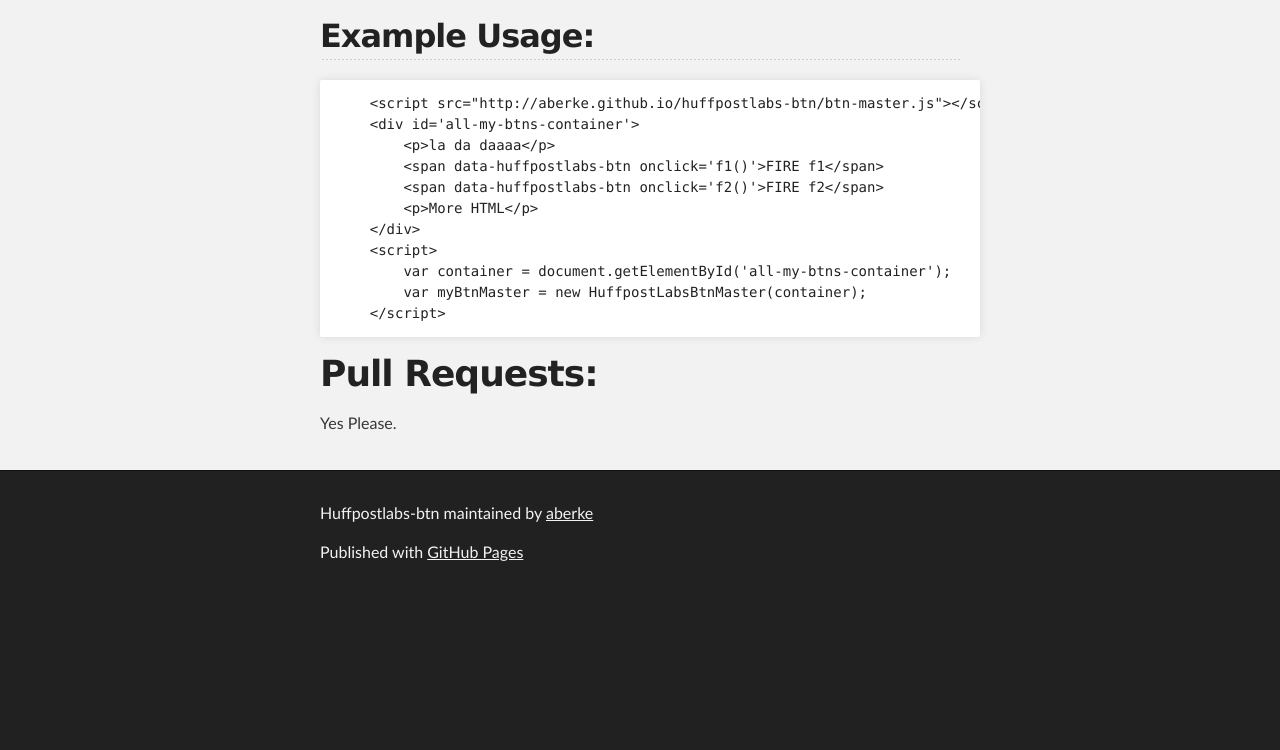
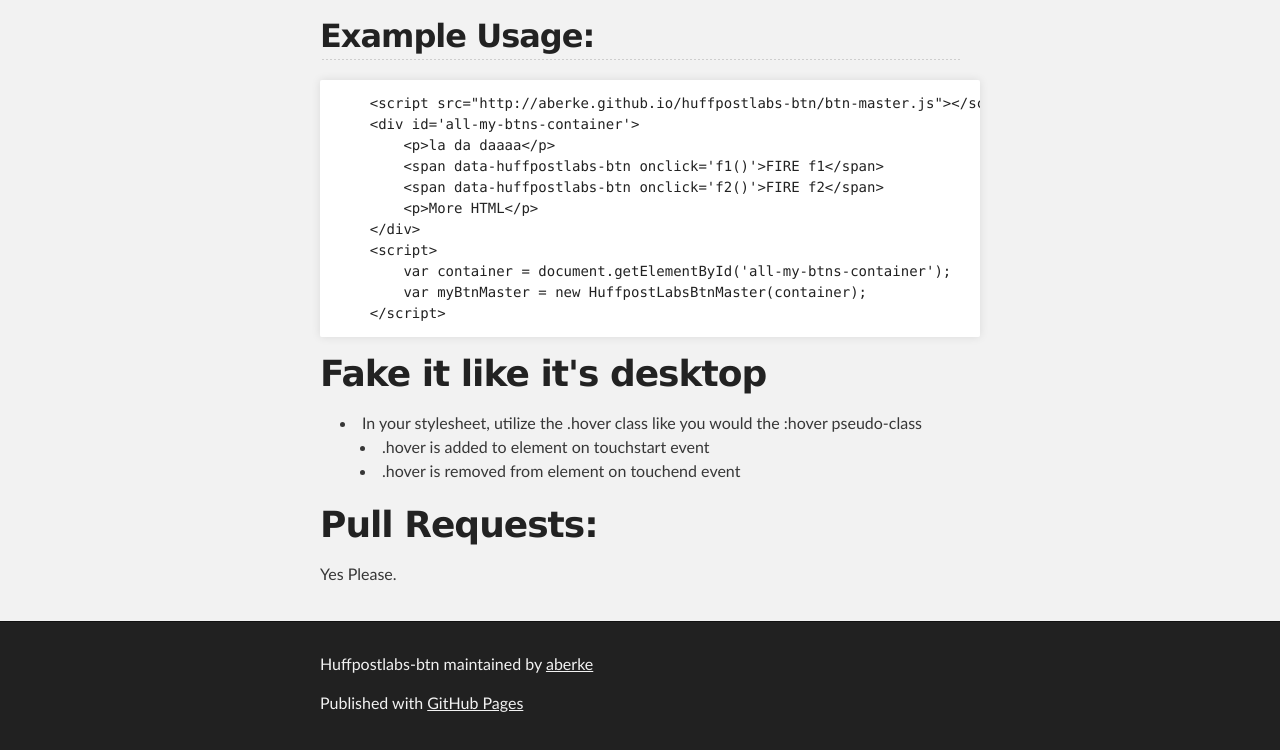
Before and after one commit to aberke/huffpostlabs-btn, a plain HTML site: page index.html in a window 1280 px wide. Shown: the part 1187-1937 px from the top of the page. Before the commit the page ends 1786 px from the top, so only its background shows below. Drawn offline with Linux system fonts and the light colour scheme.

```diff
--- a/index.html
+++ b/index.html
@@ -97,6 +97,17 @@
 </code></pre>
 
 <h1>
+<a name="fake-it-like-its-desktop" class="anchor" href="#fake-it-like-its-desktop"><span class="octicon octicon-link"></span></a>Fake it like it's desktop</h1>
+
+<ul>
+<li>In your stylesheet, utilize the .hover class like you would the :hover pseudo-class
+
+<ul>
+<li>.hover is added to element on touchstart event</li>
+<li>.hover is removed from element on touchend event</li>
+</ul>
+</li>
+</ul><h1>
 <a name="pull-requests" class="anchor" href="#pull-requests"><span class="octicon octicon-link"></span></a>Pull Requests:</h1>
 
 <p>Yes Please.</p>
```
Also changed, not shown: params.json (+1 -1 lines).
